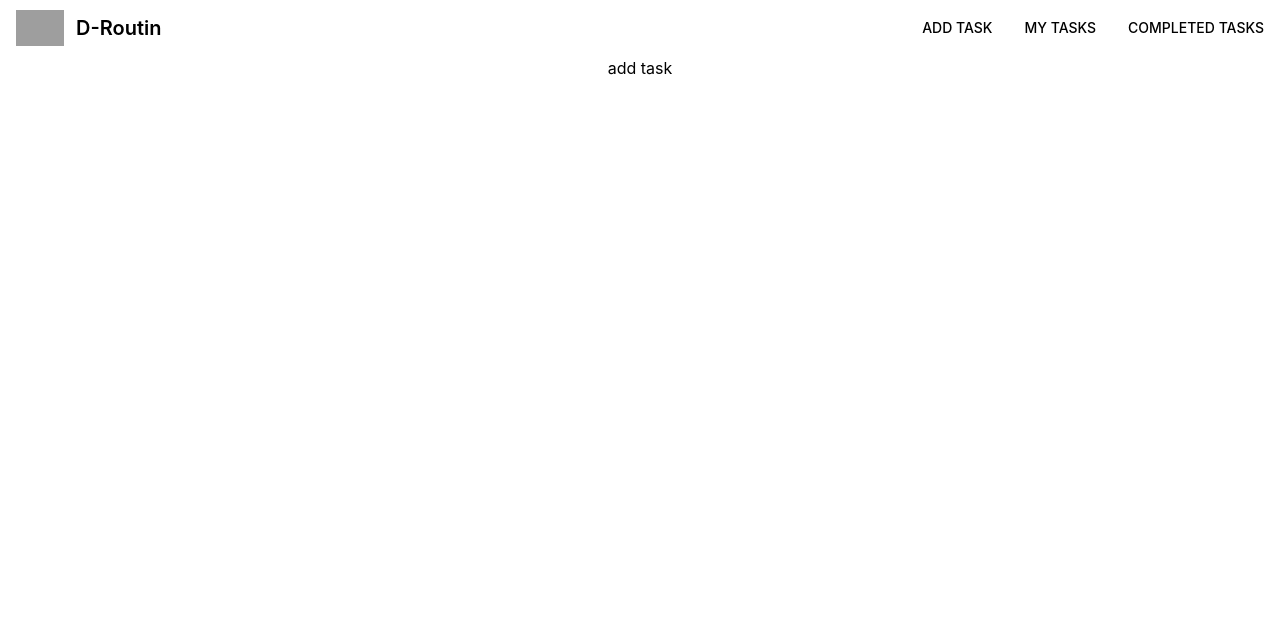
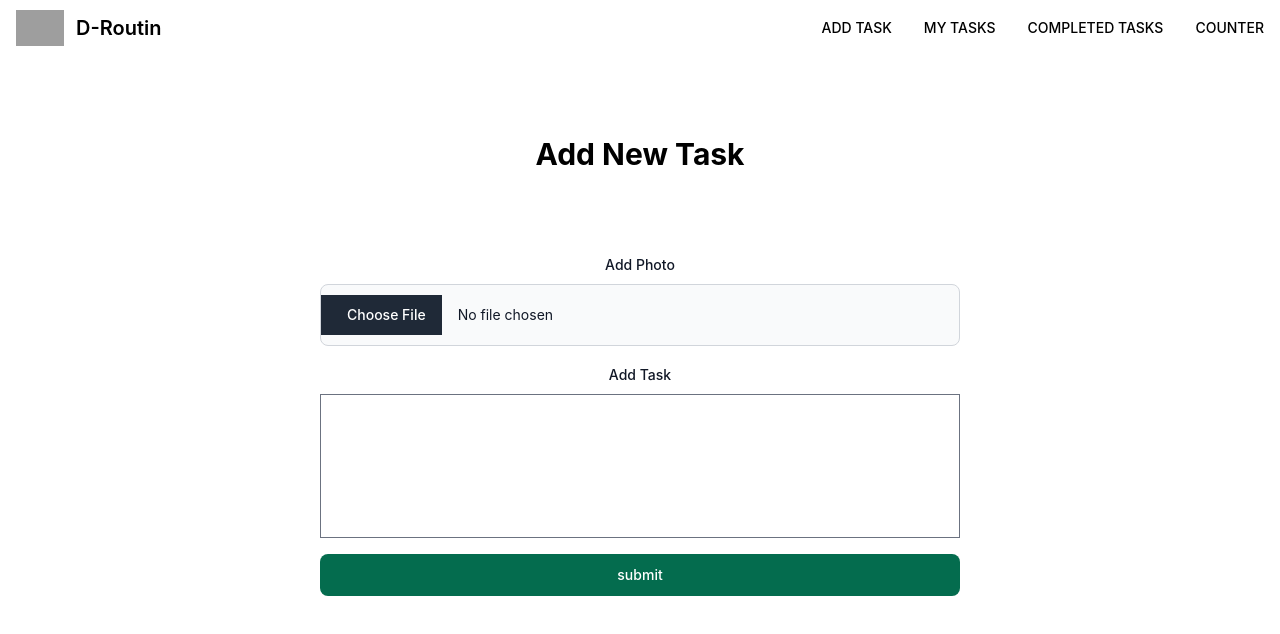
Before and after one commit to mahmudur987/D-routin, a React (Create React App) app: page / in a window 1280 px wide. Shown: the top 634 px of the page. Built offline with nearby package versions, Linux system fonts and the light colour scheme; grey boxes are pictures that could not be loaded.

Commit message:
redux added

```diff
--- a/package.json
+++ b/package.json
@@ -3,6 +3,7 @@
   "version": "0.1.0",
   "private": true,
   "dependencies": {
+    "@reduxjs/toolkit": "^1.9.1",
     "@testing-library/jest-dom": "^5.16.5",
     "@testing-library/react": "^13.4.0",
     "@testing-library/user-event": "^13.5.0",
@@ -10,8 +11,10 @@
     "flowbite-react": "^0.3.7",
     "react": "^18.2.0",
     "react-dom": "^18.2.0",
+    "react-redux": "^8.0.5",
     "react-router-dom": "^6.6.1",
     "react-scripts": "5.0.1",
+    "redux": "^4.2.0",
     "web-vitals": "^2.1.4"
   },
   "scripts": {
--- a/src/Components/AddTask/AddTask.js
+++ b/src/Components/AddTask/AddTask.js
@@ -1,7 +1,52 @@
-import React from "react";
+import { Button, Label, Textarea, TextInput } from "flowbite-react";
+import React, { useState } from "react";
 
 const AddTask = () => {
-  return <div>add task</div>;
+  const [image, SetImage] = useState("");
+  const [task, SetTask] = useState("");
+
+  const handleSubmit = (e) => {
+    e.preventDefault();
+    console.log(image, task);
+  };
+
+  return (
+    <div className="mt-20 w-full md:w-11/12 mx-auto lg:w-1/2">
+      <h1 className="text-3xl text-center font-bold">Add New Task</h1>
+
+      <div className="mt-20">
+        <form onSubmit={handleSubmit} className="flex flex-col gap-4">
+          <div>
+            <div className="mb-2 block">
+              <Label htmlFor="base" value="Add Photo" />
+            </div>
+            <TextInput
+              onChange={(e) => SetImage(e.target.files[0])}
+              id="base"
+              type="file"
+              sizing="md"
+            />
+          </div>
+          <div>
+            <div className="mb-2 block">
+              <Label htmlFor="large" value="Add Task" />
+            </div>
+            <input
+              onChange={(e) => SetTask(e.target.value)}
+              id="large"
+              type="text"
+              className="w-full h-36  text-2xl "
+            />
+          </div>
+
+          <Button color="success" type="submit">
+            {" "}
+            submit
+          </Button>
+        </form>
+      </div>
+    </div>
+  );
 };
 
 export default AddTask;
--- /dev/null
+++ b/src/Components/Counter/Counter.js
@@ -0,0 +1,42 @@
+import { Card } from "flowbite-react";
+import React from "react";
+import { useDispatch, useSelector } from "react-redux";
+import { decreament, increament } from "../../Redux/State/Counter/CounterSlice";
+
+const Counter = () => {
+  const count = useSelector((state) => state.counter.value);
+  const dispatch = useDispatch();
+  return (
+    <div>
+      <div className="w-3/4 mx-auto">
+        <Card>
+          <div>
+            <h5 className="text-xl font-semibold tracking-tight text-gray-900 dark:text-white">
+              Counter
+            </h5>
+            <span className="text-3xl font-bold text-gray-900 dark:text-white">
+              {count}
+            </span>
+          </div>
+
+          <div className="flex items-center justify-between">
+            <button
+              onClick={() => dispatch(increament())}
+              className="rounded-lg bg-blue-700 px-5 py-2.5 text-center text-sm font-medium text-white hover:bg-blue-800 focus:outline-none focus:ring-4 focus:ring-blue-300 dark:bg-blue-600 dark:hover:bg-blue-700 dark:focus:ring-blue-800"
+            >
+              Increase
+            </button>
+            <button
+              onClick={() => dispatch(decreament())}
+              className="rounded-lg bg-blue-700 px-5 py-2.5 text-center text-sm font-medium text-white hover:bg-blue-800 focus:outline-none focus:ring-4 focus:ring-blue-300 dark:bg-blue-600 dark:hover:bg-blue-700 dark:focus:ring-blue-800"
+            >
+              Dicrease
+            </button>
+          </div>
+        </Card>
+      </div>
+    </div>
+  );
+};
+
+export default Counter;
--- a/src/Components/Navbar/Navbar.js
+++ b/src/Components/Navbar/Navbar.js
@@ -31,6 +31,9 @@ const MyNavbar = () => {
           <Link to={"/completetask"} active={true}>
             COMPLETED TASKS
           </Link>
+          <Link to={"/counter"} active={true}>
+            COUNTER
+          </Link>
         </NavbarCollapse>
       </Navbar>
     </div>
--- /dev/null
+++ b/src/CounterPage/CounterPage.js
@@ -0,0 +1,12 @@
+import React from "react";
+import Counter from "../Components/Counter/Counter";
+
+const CounterPage = () => {
+  return (
+    <div>
+      <Counter></Counter>
+    </div>
+  );
+};
+
+export default CounterPage;
--- /dev/null
+++ b/src/Redux/State/Counter/CounterSlice.js
@@ -0,0 +1,20 @@
+import { createSlice } from "@reduxjs/toolkit";
+
+export const CounterSlice = createSlice({
+  name: "counter",
+  initialState: {
+    value: 5,
+  },
+
+  reducers: {
+    increament: (state) => {
+      state.value = state.value + 1;
+    },
+    decreament: (state) => {
+      state.value = state.value + 1;
+    },
+  },
+});
+
+export const { increament, decreament } = CounterSlice.actions;
+export default CounterSlice.reducer;
--- /dev/null
+++ b/src/Redux/Store/Store.js
@@ -0,0 +1,8 @@
+import { configureStore } from "@reduxjs/toolkit";
+import CounterSlice from "../State/Counter/CounterSlice";
+
+export default configureStore({
+  reducer: {
+    counter: CounterSlice,
+  },
+});
--- a/src/Routes/Routes.js
+++ b/src/Routes/Routes.js
@@ -2,6 +2,7 @@ import { createBrowserRouter } from "react-router-dom";
 import AddTask from "../Components/AddTask/AddTask";
 import CompleteTasks from "../Components/CopleteTask/CompleteTasks";
 import MyTasks from "../Components/MyTask/MyTasks";
+import CounterPage from "../CounterPage/CounterPage";
 import Main from "../Layouts/Main";
 
 export const routes = createBrowserRouter([
@@ -21,6 +22,10 @@ export const routes = createBrowserRouter([
         path: "/completetask",
         element: <CompleteTasks></CompleteTasks>,
       },
+      {
+        path: "/counter",
+        element: <CounterPage></CounterPage>,
+      },
     ],
   },
 ]);
--- a/src/index.js
+++ b/src/index.js
@@ -1,13 +1,17 @@
-import React from 'react';
-import ReactDOM from 'react-dom/client';
-import './index.css';
-import App from './App';
-import reportWebVitals from './reportWebVitals';
+import React from "react";
+import ReactDOM from "react-dom/client";
+import "./index.css";
+import App from "./App";
+import reportWebVitals from "./reportWebVitals";
+import { Provider } from "react-redux";
+import Store from "./Redux/Store/Store";
 
-const root = ReactDOM.createRoot(document.getElementById('root'));
+const root = ReactDOM.createRoot(document.getElementById("root"));
 root.render(
   <React.StrictMode>
-    <App />
+    <Provider store={Store}>
+      <App />
+    </Provider>
   </React.StrictMode>
 );
 
```
Also changed, not shown: src/Redux/State/MyTask/MyTaskSlice.js (added), 1 other file (tests, documents, lock files or other folders).
